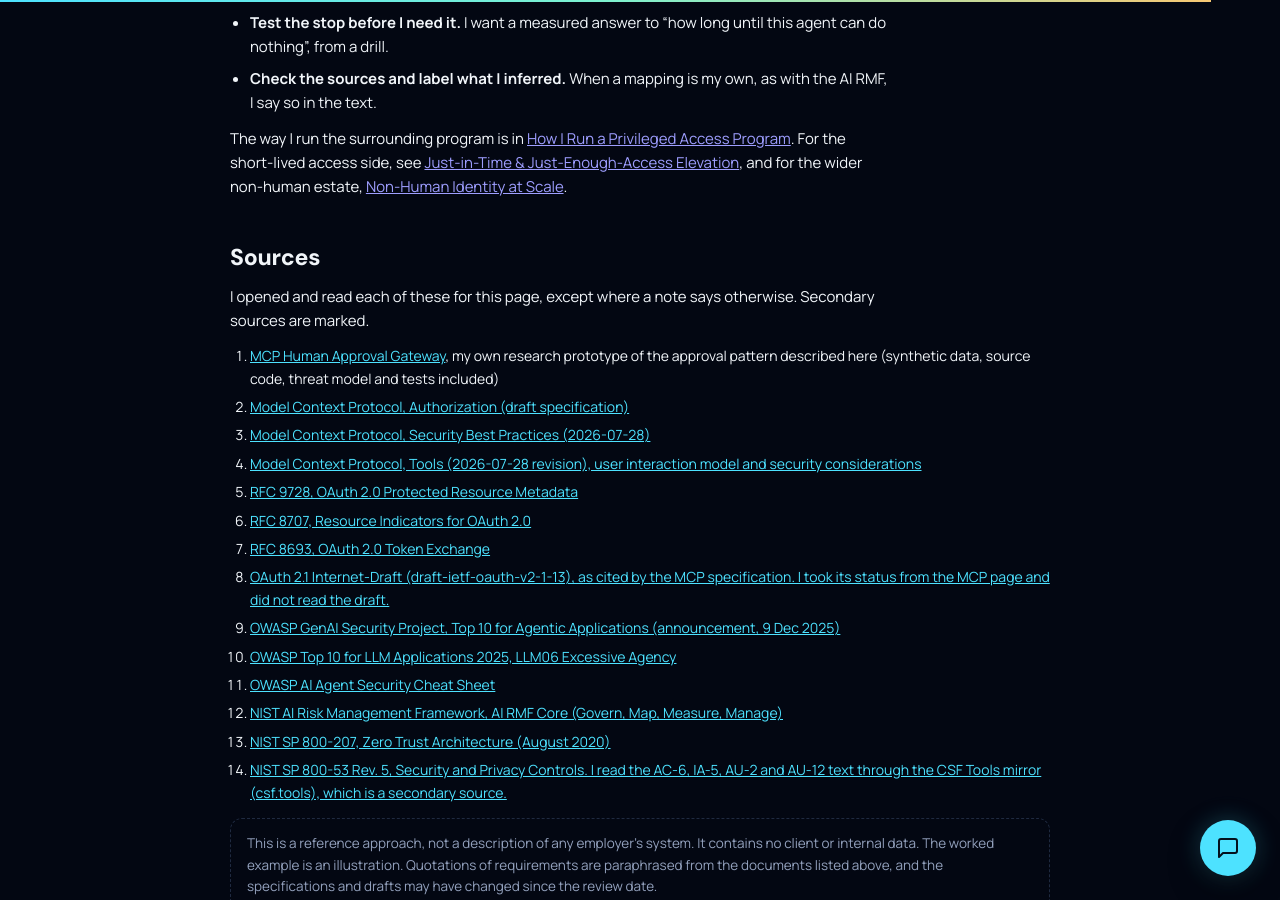
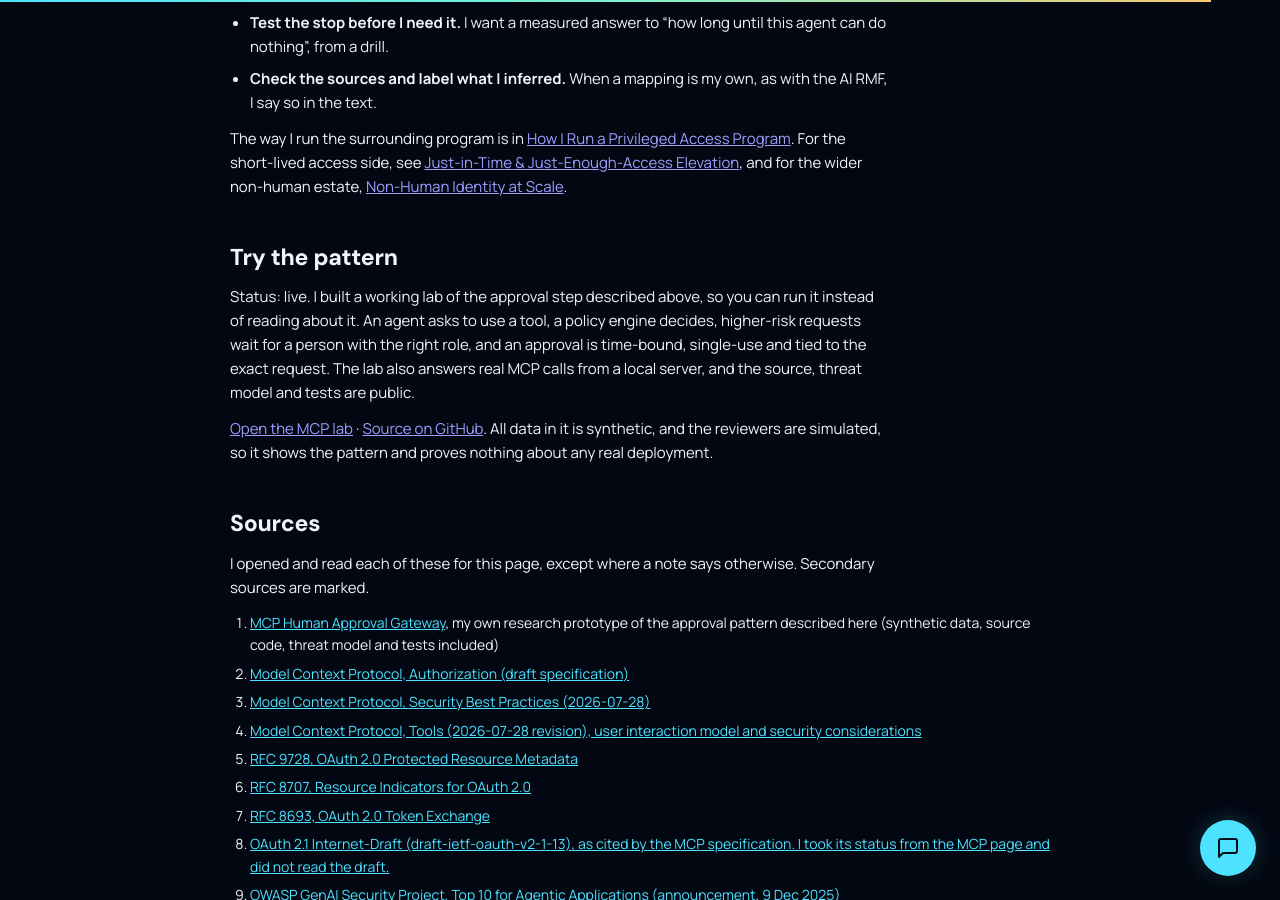
Before and after one commit to trivediroshan1-ui/trivediroshan1-ui.github.io, a Jekyll site: the page case-studies/agentic-ai-identity-governance/index.html, which Jekyll copies as it is, in a window 1280 px wide and 900 px high, scrolled down 11017 px. Built offline with Jekyll 4.4.1, drawn with Linux system fonts in a browser that asks for light colours.

Commit message:
Agentic AI case study: add live MCP lab section

```diff
--- a/case-studies/agentic-ai-identity-governance/index.html
+++ b/case-studies/agentic-ai-identity-governance/index.html
@@ -339,6 +339,12 @@
         <p class="body-text">The way I run the surrounding program is in <a href="/case-studies/privileged-access-program/">How I Run a Privileged Access Program</a>. For the short-lived access side, see <a href="/case-studies/jit-jea-elevation/">Just-in-Time &amp; Just-Enough-Access Elevation</a>, and for the wider non-human estate, <a href="/case-studies/non-human-identity-at-scale/">Non-Human Identity at Scale</a>.</p>
       </section>
 
+      <section id="lab">
+        <h2>Try the pattern</h2>
+        <p class="body-text">Status: live. I built a working lab of the approval step described above, so you can run it instead of reading about it. An agent asks to use a tool, a policy engine decides, higher-risk requests wait for a person with the right role, and an approval is time-bound, single-use and tied to the exact request. The lab also answers real MCP calls from a local server, and the source, threat model and tests are public.</p>
+        <p class="body-text"><a href="/mcp-human-approval-gateway/">Open the MCP lab</a> &middot; <a href="https://github.com/trivediroshan1-ui/mcp-human-approval-gateway">Source on GitHub</a>. All data in it is synthetic, and the reviewers are simulated, so it shows the pattern and proves nothing about any real deployment.</p>
+      </section>
+
       <section id="sources">
         <h2>Sources</h2>
         <p class="body-text">I opened and read each of these for this page, except where a note says otherwise. Secondary sources are marked.</p>
```
